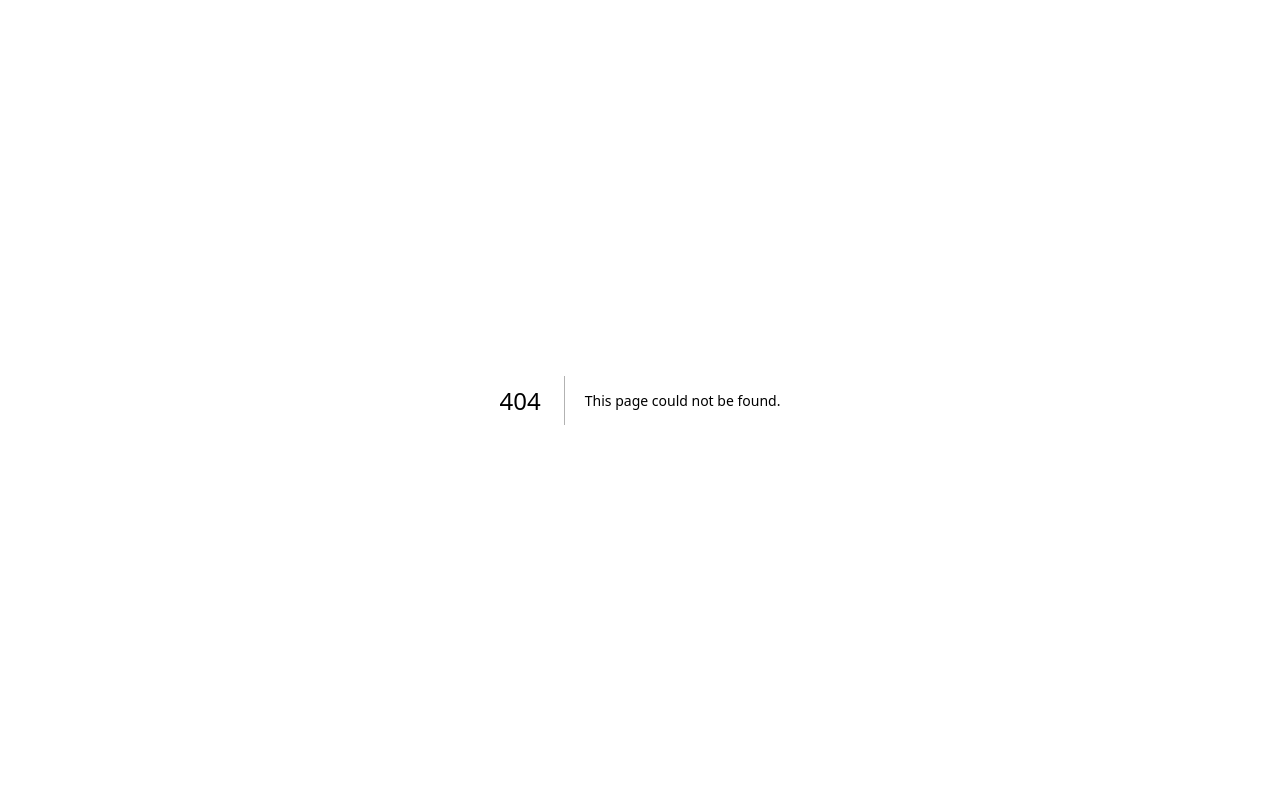
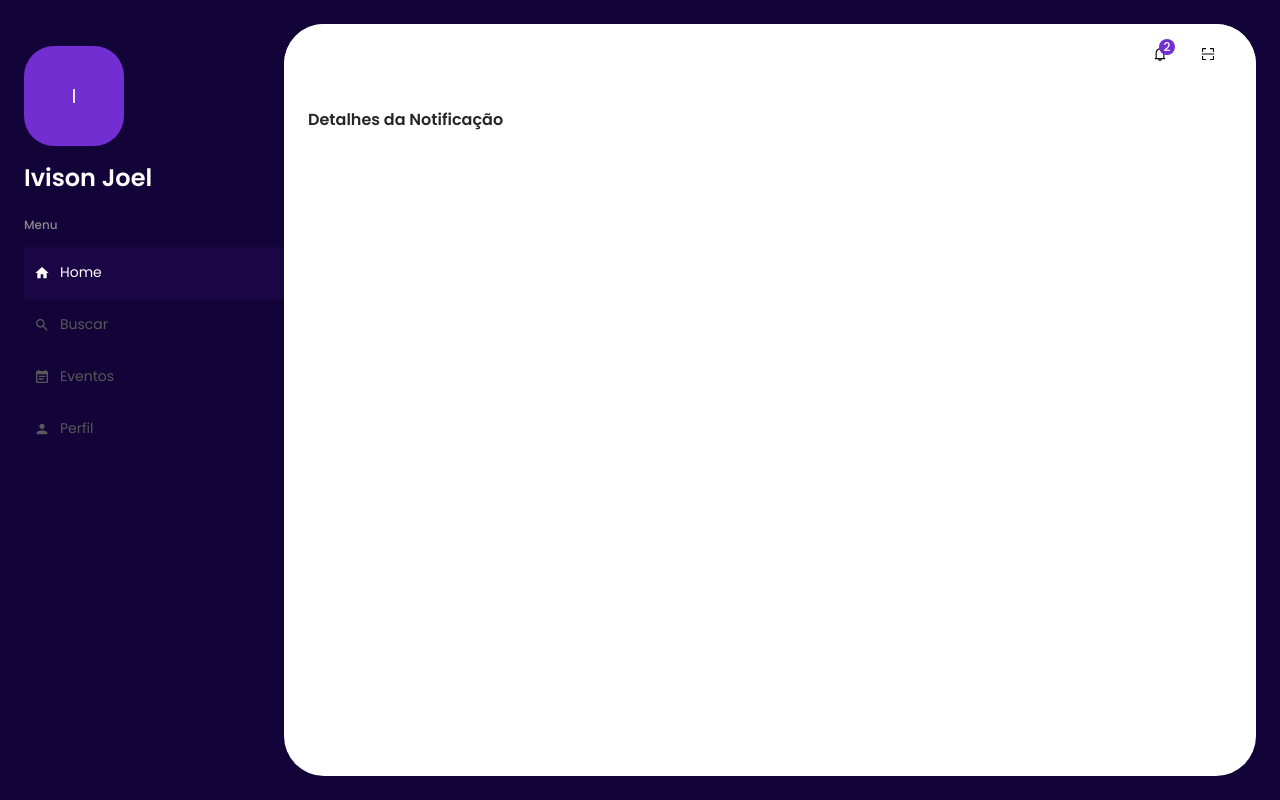
Before and after one commit to Ivisonj/IEvent-Frontend, a Next.js app in the folder ievent-frontend/: page /user/notificationDetails in a window 1280 px wide. Before the commit this address had no page. Built offline with nearby package versions, Linux system fonts and the light colour scheme; a web font is replaced by a local one.

Commit message:
feat: notification details page creation

```diff
--- /dev/null
+++ b/ievent-frontend/src/app/user/notificationDetails/page.tsx
@@ -0,0 +1,11 @@
+import { Box, Typography } from '@mui/material'
+
+const NotificationDetails = () => {
+  return (
+    <Box width="100%" height="auto" flexDirection="column">
+      <Typography variant="h5">Detalhes da Notificação</Typography>
+    </Box>
+  )
+}
+
+export default NotificationDetails
```
